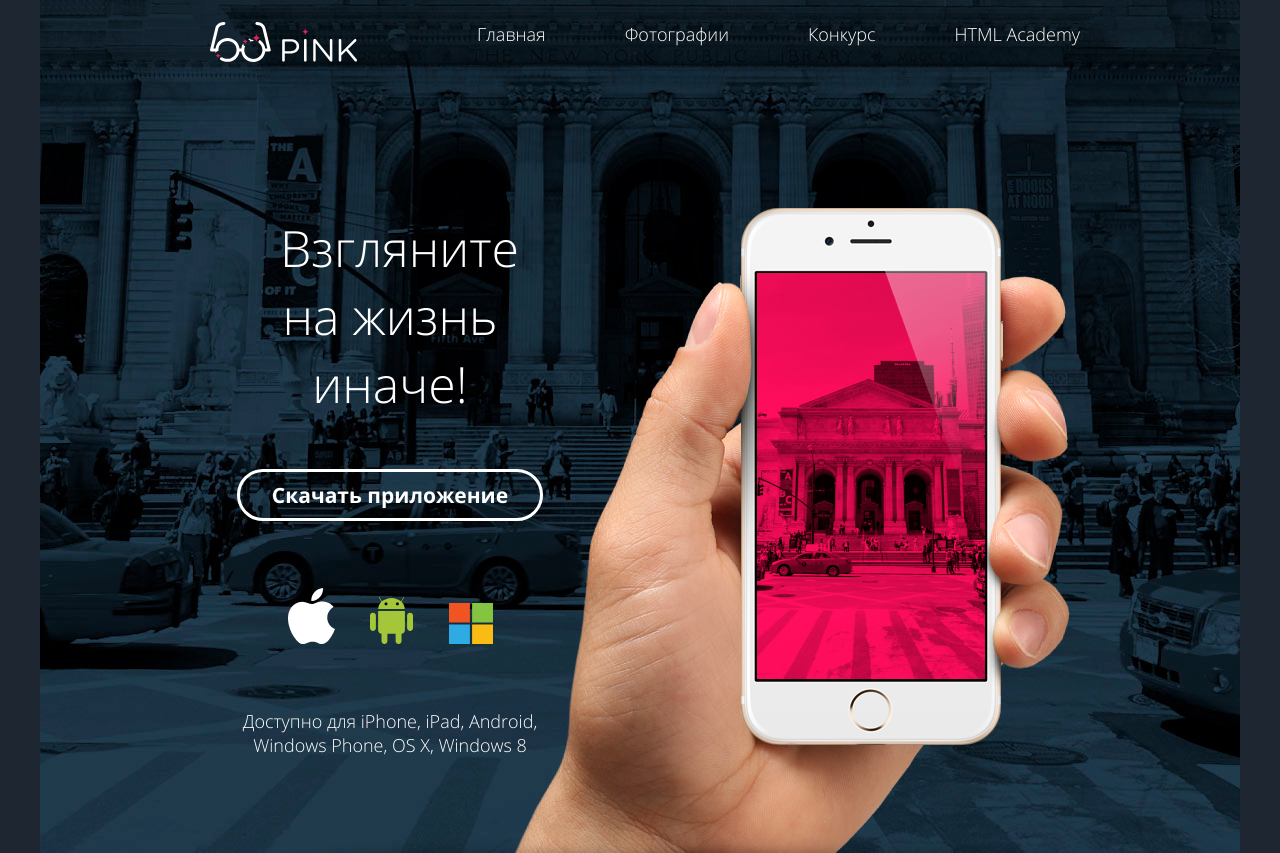
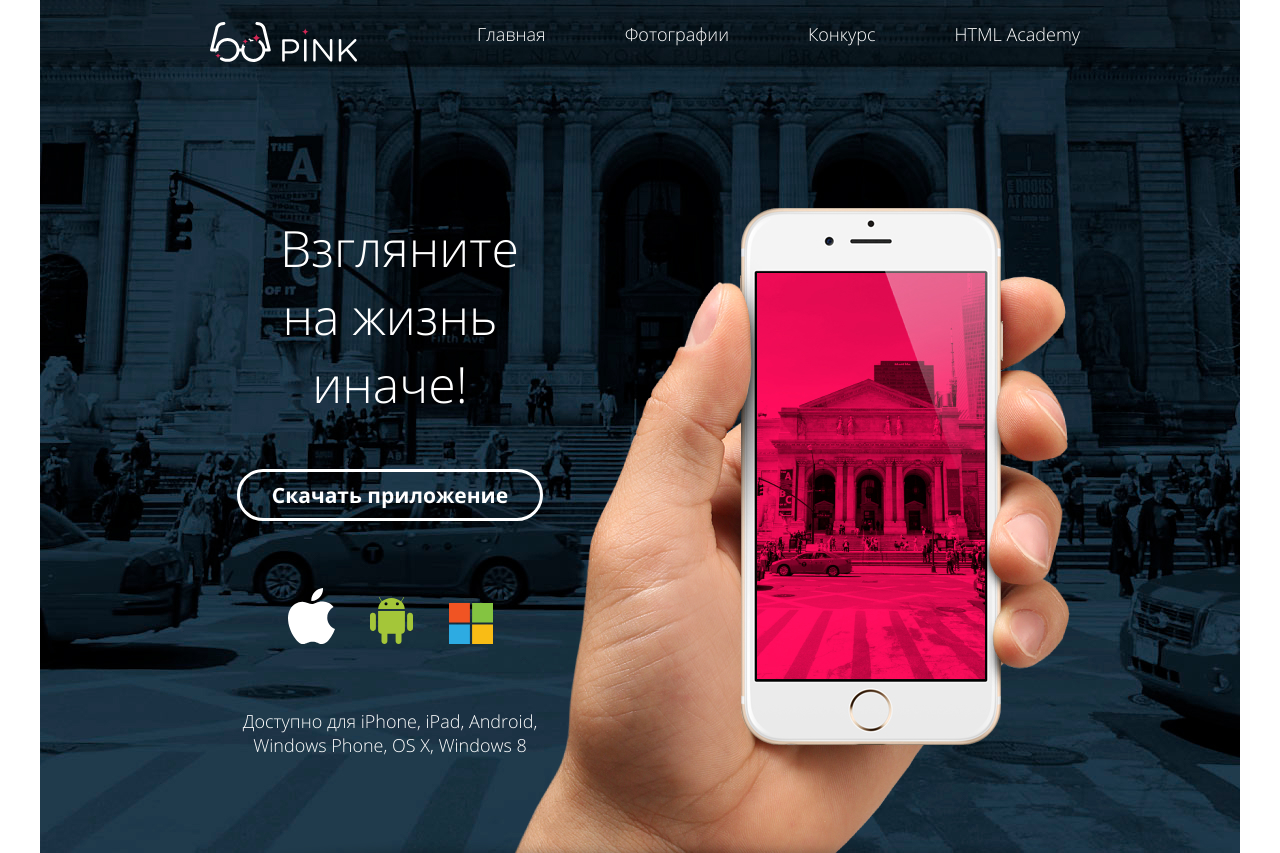
Before and after one commit to htmlacademy-adaptive/2022605-pink-25, a plain HTML site: page 12/index.html in a window 1280 px wide. Shown: the top 853 px of the page. Drawn offline with Linux system fonts and the light colour scheme.

Commit message:
:heavy_check_mark: Сборка #12

```diff
--- a/12/css/style.css
+++ b/12/css/style.css
@@ -66,9 +66,11 @@ body {
   background-image: url("../img/backgrund-banner-clear.jpg");
   background-repeat: no-repeat;
   background-color: #1d2631;
+  margin: 0 auto;
   margin-bottom: 54px;
   height: 237px;
   background-position: center;
+  width: 320px;
 }
 @media (-webkit-min-device-pixel-ratio: 2), (min-resolution: 2dppx) {
   .main-header {
@@ -216,6 +218,7 @@ body {
   .main-header {
     height: 440px;
     background-image: url("../img/backgrund-banner-clear-tablet.jpg");
+    width: 660px;
   }
   .main-header--index {
     height: -moz-fit-content;
@@ -256,6 +259,7 @@ body {
   .main-header {
     min-height: 394px;
     background-image: url("../img/backgrund-banner-clear-desktop.jpg");
+    width: 1200px;
   }
   .main-header--index {
     min-height: 853px;
```
Also changed, not shown: 1 other file.
